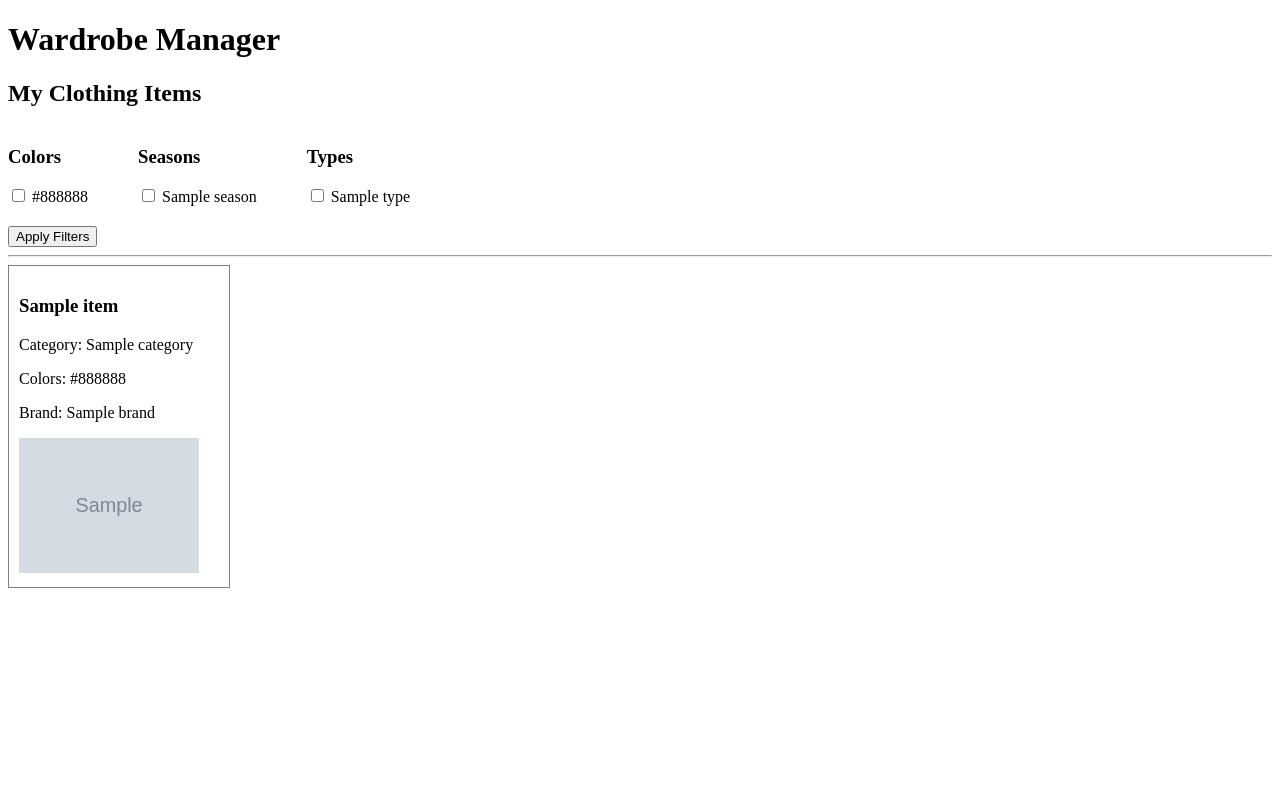
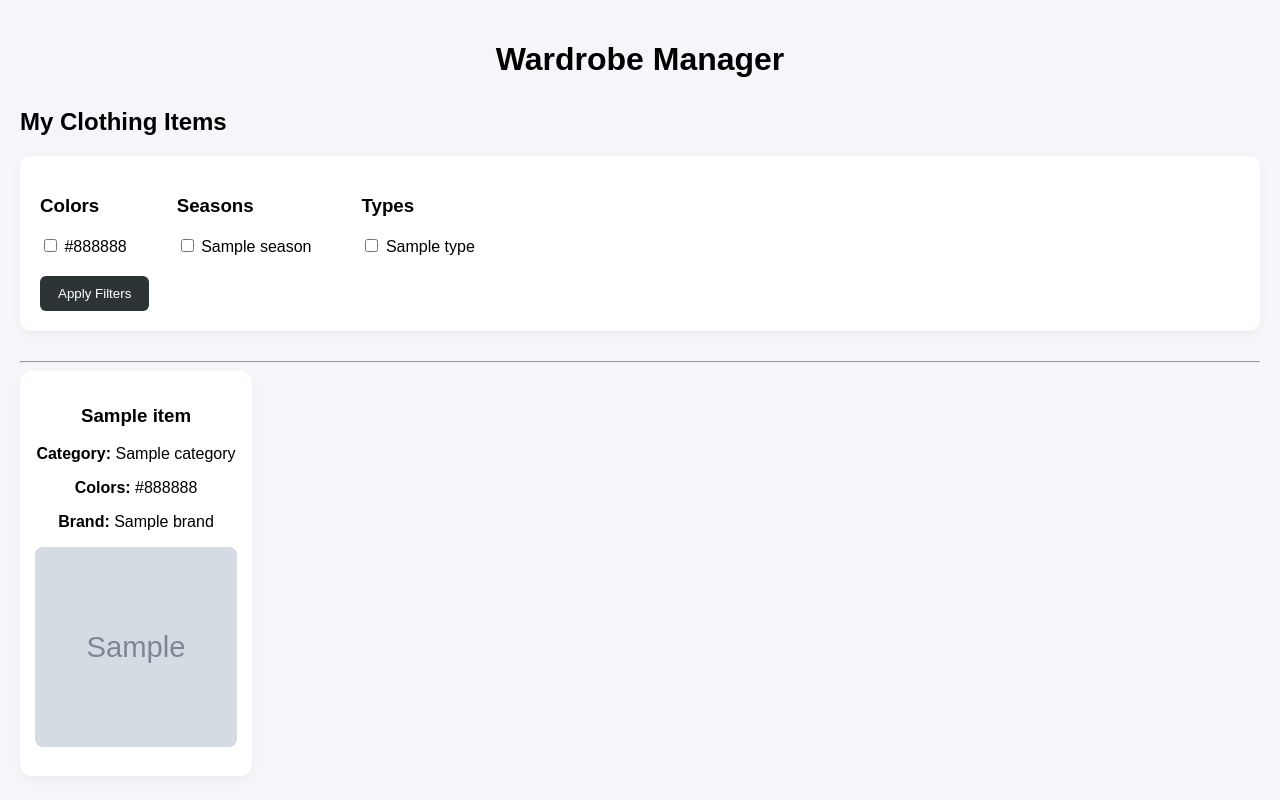
Before and after one commit to clagunas/wardrobe-manager, a FastAPI app: template templates/items.html in a window 1280 px wide. Run offline with FastAPI, Linux system fonts and the light colour scheme; the template is opened without the code that fills it: most values are stand-ins (such as "Sample title", 1, 10 or a date in 2020); grey boxes marked "Sample" are stand-in pictures.

Commit message:
added css styling

```diff
--- /dev/null
+++ b/static/css/styles.css
@@ -0,0 +1,73 @@
+/* General */
+body {
+    font-family: Arial, sans-serif;
+    background-color: #f5f6fa;
+    margin: 0;
+    padding: 20px;
+}
+
+/* Page title */
+h1 {
+    text-align: center;
+    margin-bottom: 30px;
+}
+
+/* Filter section */
+form {
+    background: white;
+    padding: 20px;
+    border-radius: 10px;
+    margin-bottom: 30px;
+    box-shadow: 0 2px 8px rgba(0,0,0,0.05);
+}
+
+/* Checkbox groups */
+.filter-group {
+    margin-bottom: 15px;
+}
+
+/* Button */
+button {
+    background-color: #2d3436;
+    color: white;
+    border: none;
+    padding: 10px 18px;
+    border-radius: 6px;
+    cursor: pointer;
+}
+
+button:hover {
+    background-color: #000;
+}
+
+/* Grid layout */
+.grid {
+    display: grid;
+    grid-template-columns: repeat(auto-fill, minmax(200px, 1fr));
+    /* "Make as many 220px cards as fit on the screen.
+    If there’s extra space, stretch them evenly." */
+    gap: 20px;
+}
+
+/* Card */
+.card {
+    background: white;
+    border-radius: 12px;
+    padding: 15px;
+    text-align: center;
+    box-shadow: 0 4px 10px rgba(0,0,0,0.05);
+    transition: transform 0.2s ease;
+}
+
+.card:hover {
+    transform: translateY(-5px);
+}
+
+/* Image */
+.card img {
+    max-width: 100%;
+    height: 200px;
+    object-fit: cover;
+    border-radius: 8px;
+    margin-bottom: 10px;
+}
--- a/templates/base.html
+++ b/templates/base.html
@@ -2,6 +2,7 @@
 <html>
 <head>
     <title>Wardrobe Manager</title>
+    <link rel="stylesheet" href="{{ url_for('static', path='css/styles.css') }}">
 </head>
 <body>
     <h1>Wardrobe Manager</h1>
--- a/templates/items.html
+++ b/templates/items.html
@@ -72,33 +72,16 @@
 
 <hr>
 
-<!-- <form method="get">
-
-    <label>Season:</label>
-    <div>
-        {% for c in all_seasons %}
-            <label style="margin-right: 10px;">
-                <input type="checkbox" name="season" value="{{ c }}"
-                    {% if c in selected_seasons %} checked {% endif %}>
-                {{ c }}
-            </label>
-        {% endfor %}
-    </div>
-
-    <button type="submit">Filter</button>
-
-</form> -->
-
-<div style="display: flex; flex-wrap: wrap; gap: 20px;">
+<div class="grid">
     {% for item in items %}
-        <div style="border: 1px solid gray; padding: 10px; width: 200px;">
+        <div class="card">
             <h3>{{ item.name }}</h3>
-            <p>Category: {{ item.category }}</p>
-            <p>Colors: {{ item.colors }}</p>
-            <p>Brand: {{ item.brand }}</p>
+            <p><strong>Category:</strong> {{ item.category }}</p>
+            <p><strong>Colors:</strong> {{ item.colors | join(", ") }}</p>
+            <p><strong>Brand:</strong> {{ item.brand }}</p>
 
             {% if item.image_filename %}
-                <img src="/static/images/{{ item.image_filename }}" width="180">
+                <img src="{{ url_for('static', path='images/' + item.image_filename) }}">
             {% endif %}
         </div>
     {% endfor %}
```
